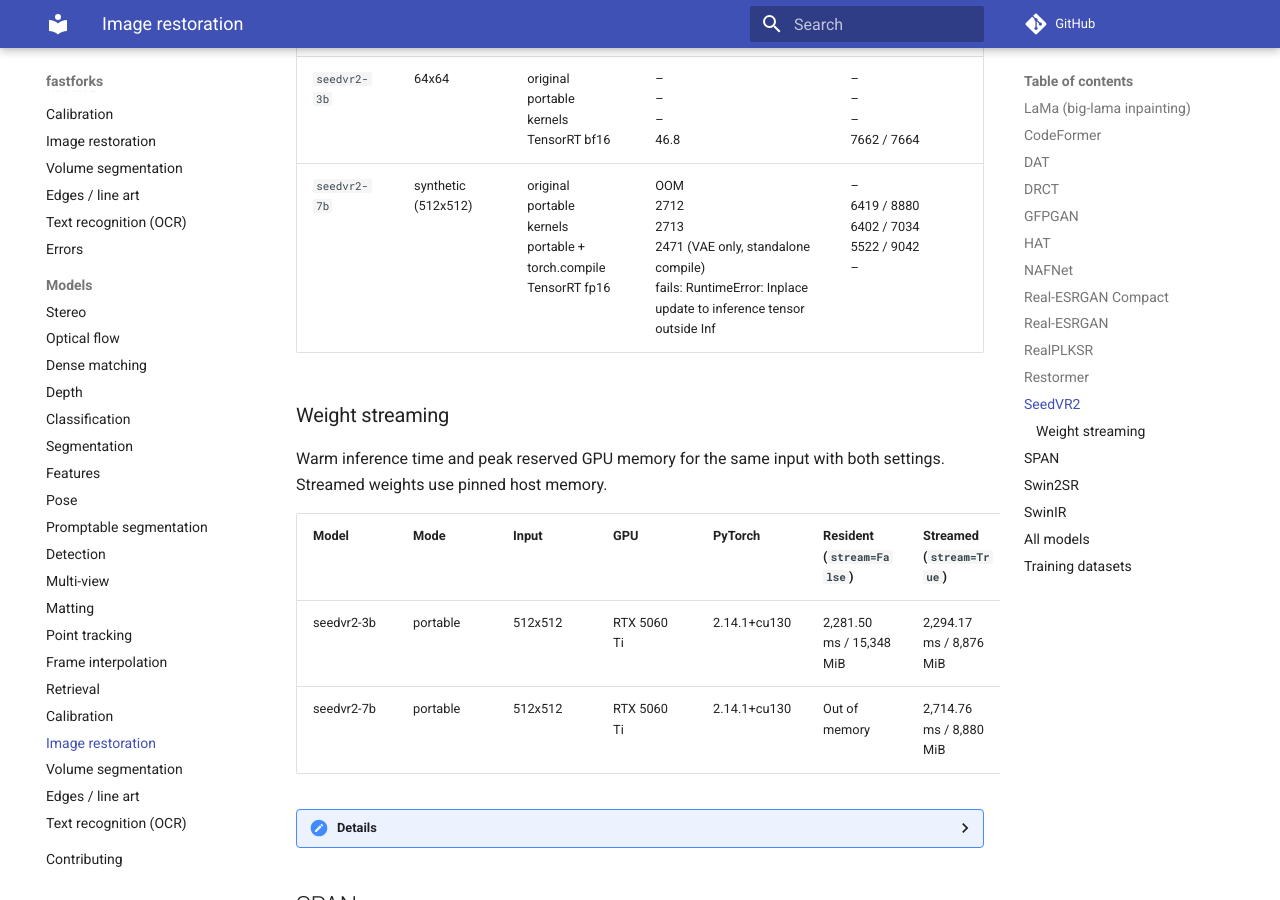
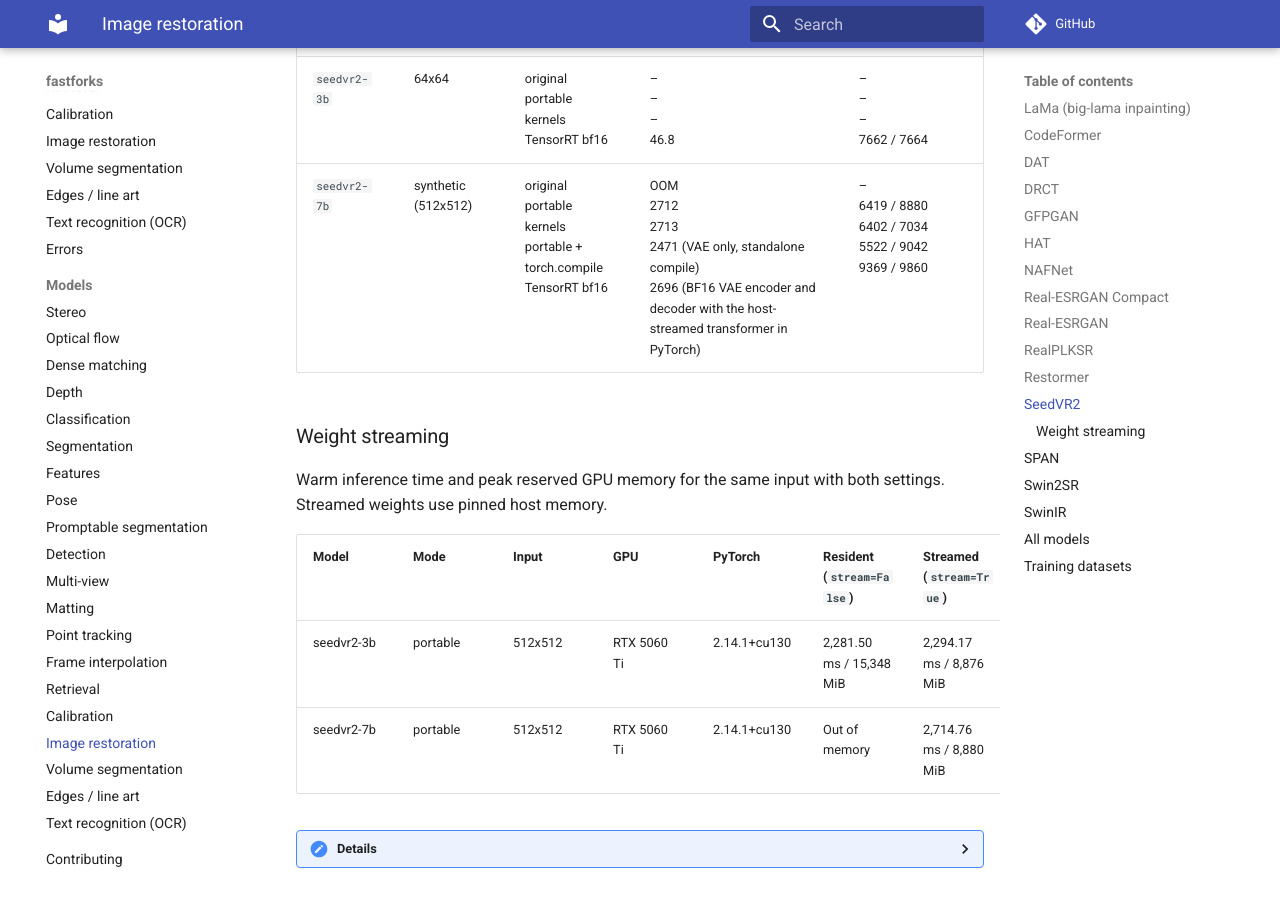
Before and after one commit to kleinicke/fastforks, an MkDocs documentation site: the page built from docs/models/restoration.md, in a window 1280 px wide and 900 px high, scrolled down 10161 px. Built offline with MkDocs 1.6.1 and Material for MkDocs 9.7.7, drawn with Linux system fonts in a browser that asks for light colours; comment, search, counter and statistics services are not loaded.

Commit message:
Measure the streamed SeedVR2-7B TensorRT VAE

```diff
--- a/docs/models/restoration.md
+++ b/docs/models/restoration.md
@@ -692,7 +692,7 @@ Commercial use: yes.
 |---|---|---|---|---|
 | `seedvr2-3b` | synthetic (512x512) | original<br>portable<br>kernels<br>portable + torch.compile<br>TensorRT fp16 | 13150<br>2295<br>2296<br>1941<br>fails: RuntimeError: Inplace update to inference tensor outside Inf | 7598 / 15268<br>6140 / 6772<br>6140 / 6772<br>5237 / 8144<br>– |
 | `seedvr2-3b` | 64x64 | original<br>portable<br>kernels<br>TensorRT bf16 | –<br>–<br>–<br>46.8 | –<br>–<br>–<br>7662 / 7664 |
-| `seedvr2-7b` | synthetic (512x512) | original<br>portable<br>kernels<br>portable + torch.compile<br>TensorRT fp16 | OOM<br>2712<br>2713<br>2471 (VAE only, standalone compile)<br>fails: RuntimeError: Inplace update to inference tensor outside Inf | –<br>6419 / 8880<br>6402 / 7034<br>5522 / 9042<br>– |
+| `seedvr2-7b` | synthetic (512x512) | original<br>portable<br>kernels<br>portable + torch.compile<br>TensorRT bf16 | OOM<br>2712<br>2713<br>2471 (VAE only, standalone compile)<br>2696 (BF16 VAE encoder and decoder with the host-streamed transformer in PyTorch) | –<br>6419 / 8880<br>6402 / 7034<br>5522 / 9042<br>9369 / 9860 |
 
 ### Weight streaming
 
@@ -719,7 +719,7 @@ Warm inference time and peak reserved GPU memory for the same input with both se
 - Tested up to (portable, fp16, RTX 5060 Ti 16 GB): `seedvr2-3b` 512x512 (11.7 GiB peak allocated, 15.0 reserved); `seedvr2-7b` 512x512 (6.3 GiB peak allocated, 8.7 reserved)
 - `seedvr2-3b` 512x512, first call: portable + torch.compile 238 s (cold Inductor cache).
 - `seedvr2-3b` 64x64, first call: TensorRT bf16 324 s (ONNX + engine).
-- `seedvr2-7b` 512x512, first call: portable + torch.compile 52 s (cold Inductor cache).
+- `seedvr2-7b` 512x512, first call: portable + torch.compile 52 s (cold Inductor cache), TensorRT bf16 271 s (ONNX + engine).
 - `seedvr2-3b` original 512x512: load: the authors' fp32 .pth files from the page cache (read once before)
 - `seedvr2-3b` load / first call: original 96.2 s / 13.89 s, portable 2.65 s / 2.454 s, kernels 3.27 s / 2.462 s
 - `seedvr2-7b` load / first call: portable 222.77 s / 3.174 s, kernels 118.43 s / 3.176 s
@@ -759,6 +759,7 @@ CPU, float32: max |diff| <= 0.02 vs the original. GPU, bfloat16 (the default), p
 - The 3 B TensorRT measurement uses `stream=False` and fixed 64 x 64 input. Export with `export_onnx`, then build the engine in a fresh process. On 25 DIV2K crops the largest per-crop PSNR change was 0.109 dB. The largest single-pixel RGB channel difference was 0.627 on the [0, 1] scale.
 - The 7 B model's weights are 16.5 GB in bf16: it runs with the default `stream=True` (blocks in ~16.5 GB of page-locked host RAM; load fails with an error when less is free) or `quant="nf4"` (~4.6 GB resident); with `stream=false` and no quant it runs out of GPU memory.
 - The standalone 7 B compile benchmark compiles the VAE encoder and decoder, with the streamed transformer eager. On 25 DIV2K crops at 512 x 512 the largest RGB PSNR change was 0.0575 dB and the largest single-pixel channel change was 0.359.
+- The 7 B TensorRT measurement uses fixed BF16 VAE encoder and decoder plans with the streamed transformer in PyTorch. On the same 25 DIV2K crops at 512 x 512, the largest paired RGB PSNR change was 0.0710 dB. Latency was 2.696 s versus 2.712 s for portable.
 - `quant="nf4"` changes the generated detail: 23-27 dB PSNR against the bf16 output (3 B, 4 clips; 7 B: 26-31 dB, 2 clips), about as far as another `seed` (18-24 dB), with ~3.5x smaller transformer blocks.
 
 </details>
--- a/src/fastforks/restoration/models/seedvr2/card.toml
+++ b/src/fastforks/restoration/models/seedvr2/card.toml
@@ -13,6 +13,7 @@ limitations = [
   "The 3 B TensorRT measurement uses `stream=False` and fixed 64 x 64 input. Export with `export_onnx`, then build the engine in a fresh process. On 25 DIV2K crops the largest per-crop PSNR change was 0.109 dB. The largest single-pixel RGB channel difference was 0.627 on the [0, 1] scale.",
   "The 7 B model's weights are 16.5 GB in bf16: it runs with the default `stream=True` (blocks in ~16.5 GB of page-locked host RAM; load fails with an error when less is free) or `quant=\"nf4\"` (~4.6 GB resident); with `stream=false` and no quant it runs out of GPU memory.",
   "The standalone 7 B compile benchmark compiles the VAE encoder and decoder, with the streamed transformer eager. On 25 DIV2K crops at 512 x 512 the largest RGB PSNR change was 0.0575 dB and the largest single-pixel channel change was 0.359.",
+  "The 7 B TensorRT measurement uses fixed BF16 VAE encoder and decoder plans with the streamed transformer in PyTorch. On the same 25 DIV2K crops at 512 x 512, the largest paired RGB PSNR change was 0.0710 dB. Latency was 2.696 s versus 2.712 s for portable.",
   "`quant=\"nf4\"` changes the generated detail: 23-27 dB PSNR against the bf16 output (3 B, 4 clips; 7 B: 26-31 dB, 2 clips), about as far as another `seed` (18-24 dB), with ~3.5x smaller transformer blocks.",
 ]
 licence_notes = [
```
Also changed, not shown: other parts of docs/models/restoration.md (+2 -2 lines), docs/benchmarks.md (+1 -1 lines), 2 other files.
